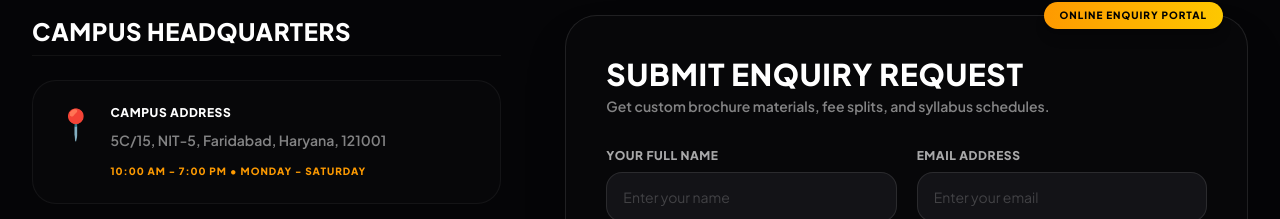
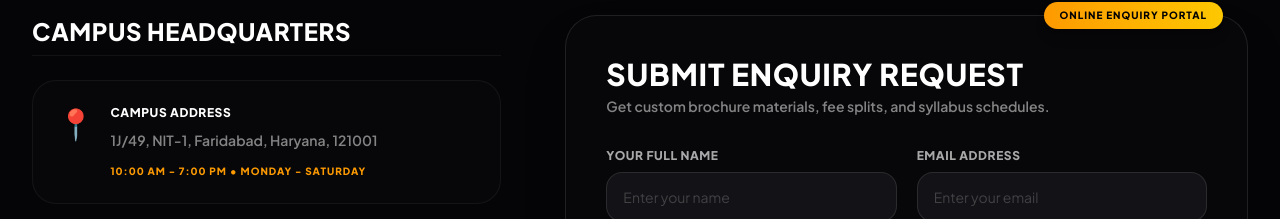
Before and after one commit to royalfinitytechnologies/Royalfinity-academy-2, a Next.js app: page /contact in a window 1280 px wide. Shown: the part 534-753 px from the top of the page. Built offline with nearby package versions, Linux system fonts and the light colour scheme.

Commit message:
Update campus address in contact page

```diff
--- a/app/contact/page.tsx
+++ b/app/contact/page.tsx
@@ -196,7 +196,7 @@ export default function Contact() {
                 <div>
                   <h3 className="font-extrabold text-white text-xs uppercase tracking-wider mb-2">Campus Address</h3>
                   <p className="text-xs sm:text-sm text-white/50 leading-relaxed font-semibold">
-                    5C/15, NIT-5, Faridabad, Haryana, 121001
+                    1J/49, NIT-1, Faridabad, Haryana, 121001
                   </p>
                   <p className="text-[10px] text-amber-500 font-extrabold uppercase tracking-widest mt-3">
                     10:00 AM - 7:00 PM • Monday - Saturday
```
